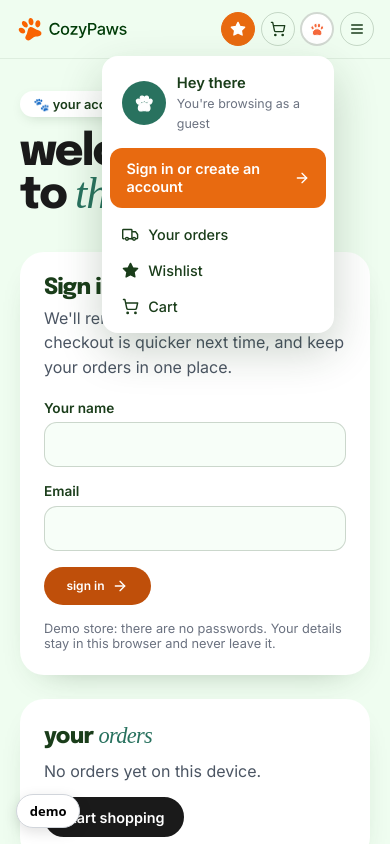
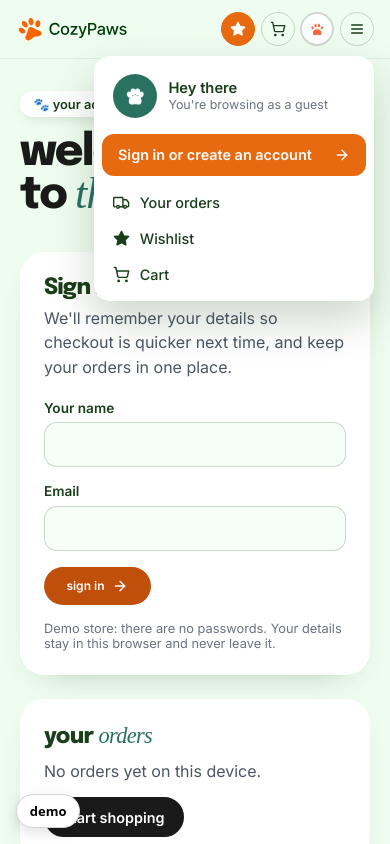
Before and after one commit to Sheyitofunmi/CozyPaws-app, a Next.js app: page /account in a window 390 px wide. Both pictures are taken after a click on the button 317 px from the left and 29 px from the top of the page. Shown: the top 844 px of the page. Built offline with nearby package versions, Linux system fonts and the light colour scheme.

Commit message:
Account menu fits any screen
- Long names and emails truncate inside the panel (full email on hover)
- Panel width caps at the viewport; on phones it pins to the screen edge
  just under the button instead of hanging off the left
- Account page: long emails wrap, order rows stack on small screens

```diff
--- a/app/styles/shop-v2.css
+++ b/app/styles/shop-v2.css
@@ -1151,3 +1151,53 @@
   font-weight: 800;
   white-space: nowrap;
 }
+
+/* Account menu: long names and emails wrap inside the panel, and the panel
+   never runs off a narrow screen. */
+.account-menu__dropdown {
+  width: min(280px, calc(100vw - 2rem));
+  max-height: calc(100dvh - 90px);
+  overflow-y: auto;
+  overscroll-behavior: contain;
+}
+
+.account-menu__who {
+  min-width: 0;
+}
+
+.account-menu__hi,
+.account-menu__sub {
+  display: block;
+  overflow: hidden;
+  text-overflow: ellipsis;
+  white-space: nowrap;
+}
+
+@media (max-width: 600px) {
+  /* On phones the trigger sits mid-row (the burger is to its right), so pin
+     the panel to the viewport edges instead of the trigger. */
+  .account-menu__dropdown {
+    position: fixed;
+    top: var(--menu-top, 72px);
+    right: 1rem;
+    left: auto;
+  }
+}
+
+/* Account page on small screens */
+.account-card,
+.account-orders {
+  min-width: 0;
+}
+
+.account-card__email,
+.order-row__items {
+  overflow-wrap: anywhere;
+}
+
+@media (max-width: 520px) {
+  .order-row {
+    flex-direction: column;
+    gap: 0.35rem;
+  }
+}
--- a/components/AccountMenu.tsx
+++ b/components/AccountMenu.tsx
@@ -47,6 +47,9 @@ export default function AccountMenu() {
   // Move focus into the panel when it opens from the keyboard.
   const panelRef = useRef<HTMLDivElement>(null);
   useEffect(() => {
+    // On phones the panel is fixed to the viewport; line it up under the button.
+    const bottom = triggerRef.current?.getBoundingClientRect().bottom;
+    if (open && bottom !== undefined) panelRef.current?.style.setProperty("--menu-top", `${Math.round(bottom + 10)}px`);
     if (open) panelRef.current?.querySelector<HTMLElement>("a, button")?.focus({ preventScroll: true });
   }, [open]);
 
@@ -86,9 +89,9 @@ export default function AccountMenu() {
           <span className="account-menu__avatar" aria-hidden="true">
             {account ? initials(account.name) : <img src="/assets/pets/paw-sticker.svg" alt="" />}
           </span>
-          <div>
+          <div className="account-menu__who">
             <p className="account-menu__hi">{account ? `Hi, ${account.name.split(" ")[0]}` : "Hey there"}</p>
-            <span className="account-menu__sub">{account ? account.email : "You're browsing as a guest"}</span>
+            <span className="account-menu__sub" title={account?.email}>{account ? account.email : "You're browsing as a guest"}</span>
           </div>
         </div>
 
```
